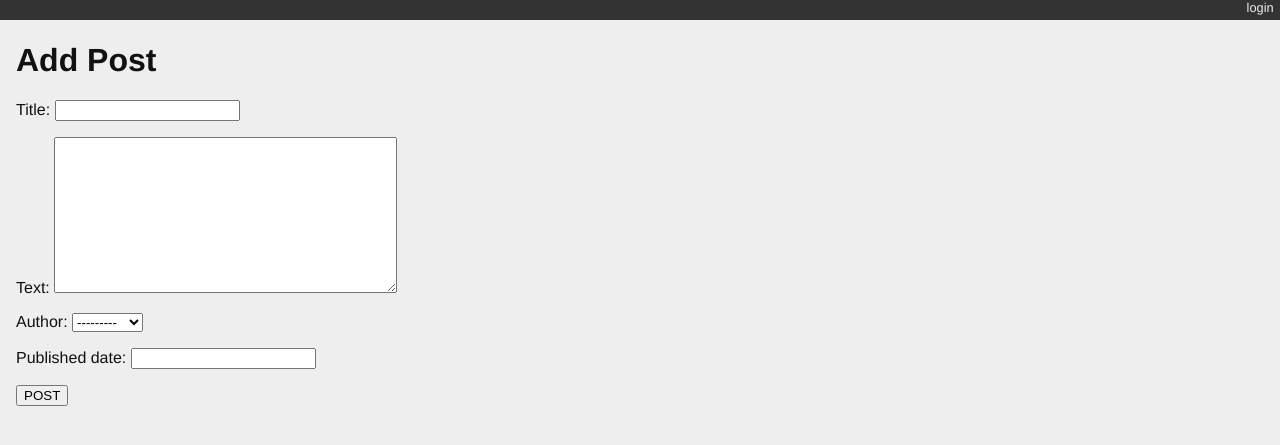
After one commit to jkwray/django-blog, a Django app: page /add/ in a window 1280 px wide. The commit adds this page. Shown: the top 445 px of the page. Run offline with Django 4.2, Linux system fonts and the light colour scheme; data comes from the database, SQL or seed files in the repository.

Commit message:
Basic add blog functionality added

```diff
--- a/mysite/blogging/models.py
+++ b/mysite/blogging/models.py
@@ -1,6 +1,6 @@
 from django.db import models
 from django.contrib.auth.models import User
-
+from django.urls import reverse
 
 class Post(models.Model):
     title = models.CharField(max_length=128)
@@ -13,6 +13,9 @@ class Post(models.Model):
     def __str__(self):
         return self.title
 
+    def get_absolute_url(self):
+        return reverse("/")
+
 
 class Category(models.Model):
     name = models.CharField(max_length=128)
--- a/mysite/blogging/urls.py
+++ b/mysite/blogging/urls.py
@@ -1,7 +1,8 @@
 from django.urls import path
-from blogging.views import PostListView, PostDetailView
+from blogging.views import PostListView, PostDetailView, PostAddView
 
 urlpatterns = [
     path("", PostListView.as_view(), name="blog_index"),
     path("posts/<int:pk>/", PostDetailView.as_view(), name="blog_detail"),
+    path("add/", PostAddView.as_view(), name="add_post"),
 ]
--- a/mysite/blogging/views.py
+++ b/mysite/blogging/views.py
@@ -3,6 +3,7 @@ from django.template import loader
 from django.http import Http404, HttpResponse, HttpResponseRedirect
 from django.views.generic.list import ListView
 from django.views.generic.detail import DetailView
+from django.views.generic import CreateView
 from blogging.models import Post
 
 
@@ -18,3 +19,8 @@ class PostDetailView(DetailView):
     context_object_name = "post_detail"
     queryset = Post.objects.exclude(published_date__exact=None)
     template_name = "blogging/detail.html"
+
+class PostAddView(CreateView):
+    model = Post
+    template_name = "blogging/add.html"
+    fields = "__all__"
--- a/mysite/templates/base.html
+++ b/mysite/templates/base.html
@@ -9,7 +9,9 @@
     <div id="header">
       <ul id="control-bar">
         {% if user.is_authenticated %}
-          {% if user.is_staff %}<li><a href="{% url 'admin:index' %}">admin</a></li>{% endif %}
+          {% if user.is_staff %}
+          <li><a href="{% url 'add_post' %}">add post</a></li>
+          <li><a href="{% url 'admin:index' %}">admin</a></li>{% endif %}
           <li><a href="{% url 'logout' %}">logout</a></li>
         {% else %}
           <li><a href="{% url 'login' %}">login</a></li>
--- /dev/null
+++ b/mysite/templates/blogging/add.html
@@ -0,0 +1,11 @@
+{% extends "base.html" %}
+{% block content %}
+<h1>Add Post</h1>
+
+<form method="POST">
+    {% csrf_token %}
+    {{ form.as_p }}
+    <button>POST</button>
+</form>
+
+{% endblock %}
```
Also changed, not shown: mysite/blogging/forms.py (added).
